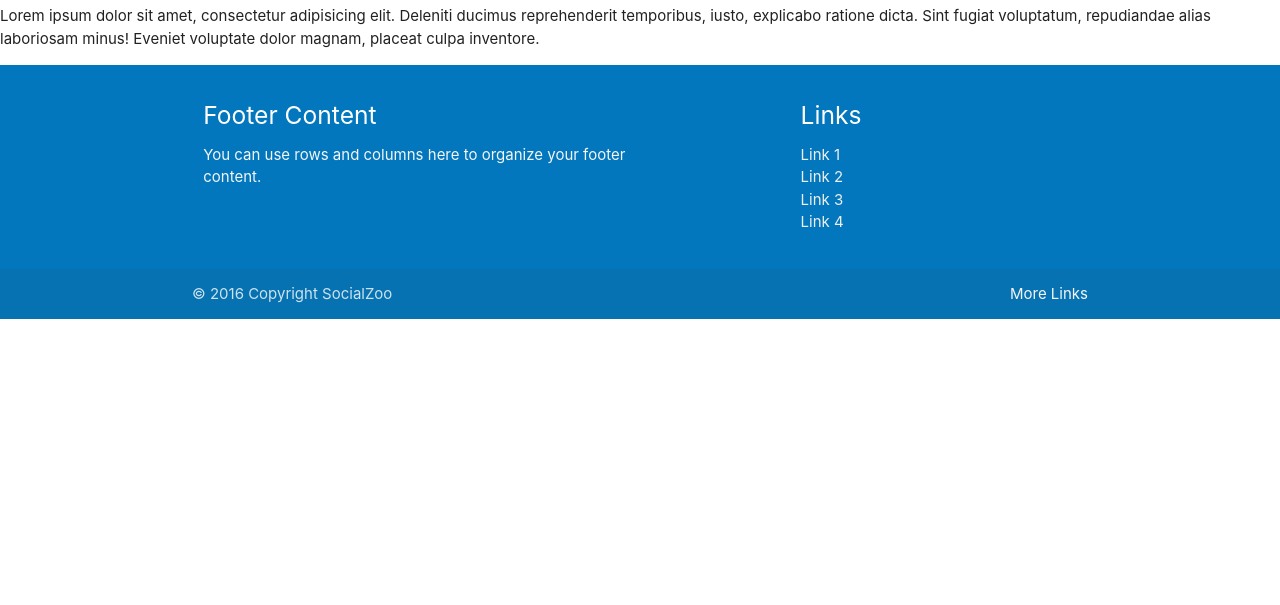
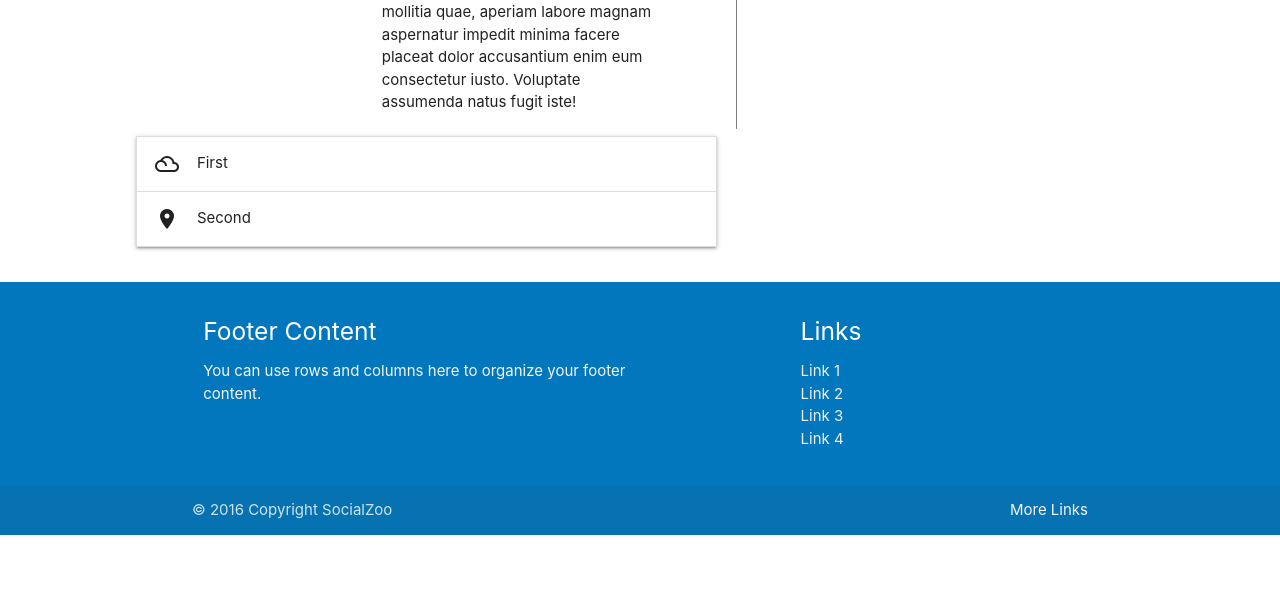
Before and after one commit to Matthieu76/socialzoo, a plain HTML site: page public/index.html at #!/public in a window 1280 px wide. Shown: the part 195-800 px from the top of the page. Drawn offline with nearby package versions, Linux system fonts and the light colour scheme; some packages are replaced by stand-ins of ours; a script that the page names is missing.

Commit message:
main.html

```diff
--- a/public/angular-app/main/main.html
+++ b/public/angular-app/main/main.html
@@ -1,3 +1,37 @@
-<h1>test</h1>
-<p>Lorem ipsum dolor sit amet, consectetur adipisicing elit. Deleniti ducimus reprehenderit temporibus, iusto, explicabo ratione dicta. Sint fugiat voluptatum, repudiandae alias laboriosam minus! Eveniet voluptate dolor magnam, placeat culpa inventore.
-</p>
+<div class="row">
+
+    <div class="col s4" id="aside">
+
+        <div class="container">
+
+            <p>Lorem ipsum dolor sit amet, consectetur adipisicing elit. Commodi mollitia quae, aperiam labore magnam aspernatur impedit minima facere placeat dolor accusantium enim eum consectetur iusto. Voluptate assumenda natus fugit iste!</p>
+        </div>
+
+    </div>
+
+    <div class="col s8">
+
+    <div class="container">
+
+        <ul class="collapsible" data-collapsible="accordion">
+            <li>
+                <div class="collapsible-header"><i class="material-icons">filter_drama</i>First</div>
+                <div class="collapsible-body"><p>Lorem ipsum dolor sit amet.</p></div>
+            </li>
+            <li>
+                <div class="collapsible-header"><i class="material-icons">place</i>Second</div>
+                <div class="collapsible-body"><p>Lorem ipsum dolor sit amet.</p></div>
+            </li>
+        </ul>
+
+    </div>
+
+    </div>
+
+</div>
+
+<script type="text/javascript">
+  $(document).ready(function(){
+    $('.collapsible').collapsible();
+  });
+</script>
--- a/public/css/stylesheet.css
+++ b/public/css/stylesheet.css
@@ -2,9 +2,16 @@ input#search {
 	height: 64px;
 }
 
+div#aside {
+	border-right: 1px solid grey;
+}
 
 #searchBar
 {
 	border: 1px solid grey;
 	background-color: white;
 }
+
+footer.page-footer {
+
+}
```
